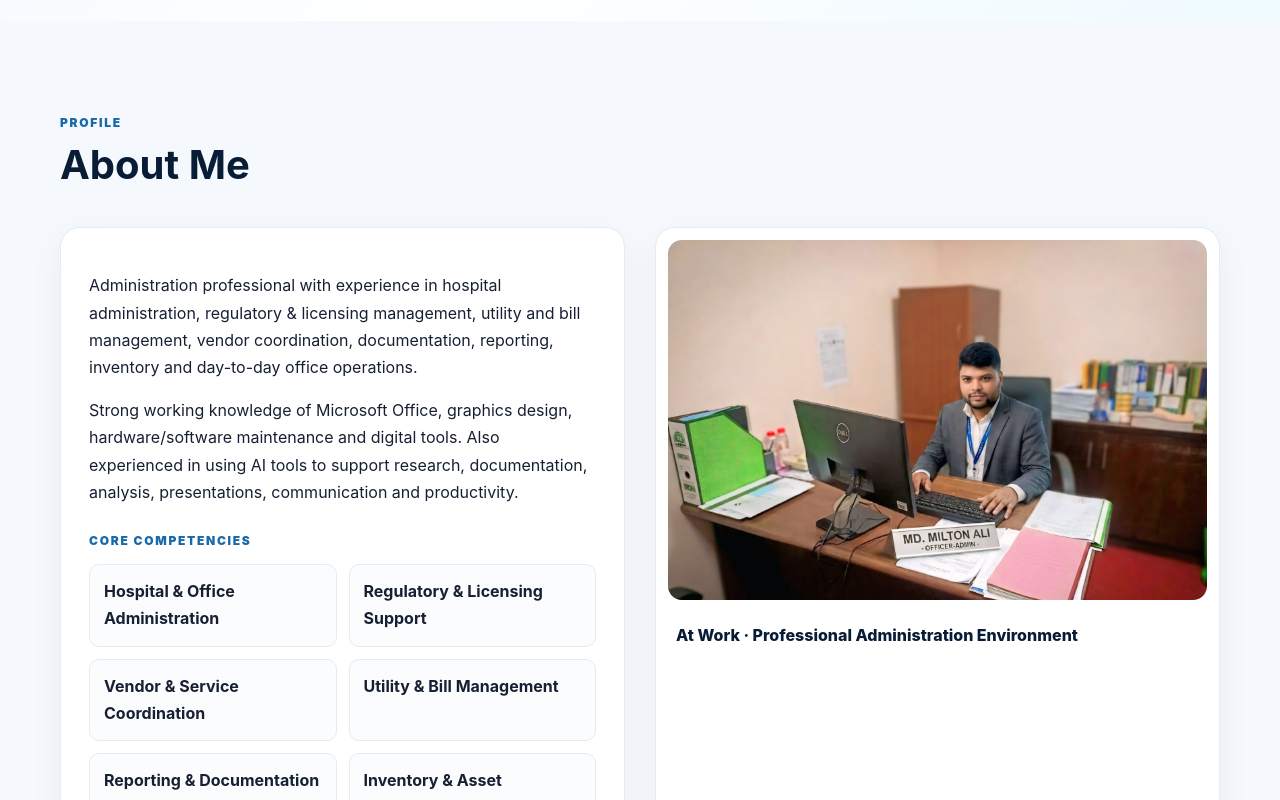
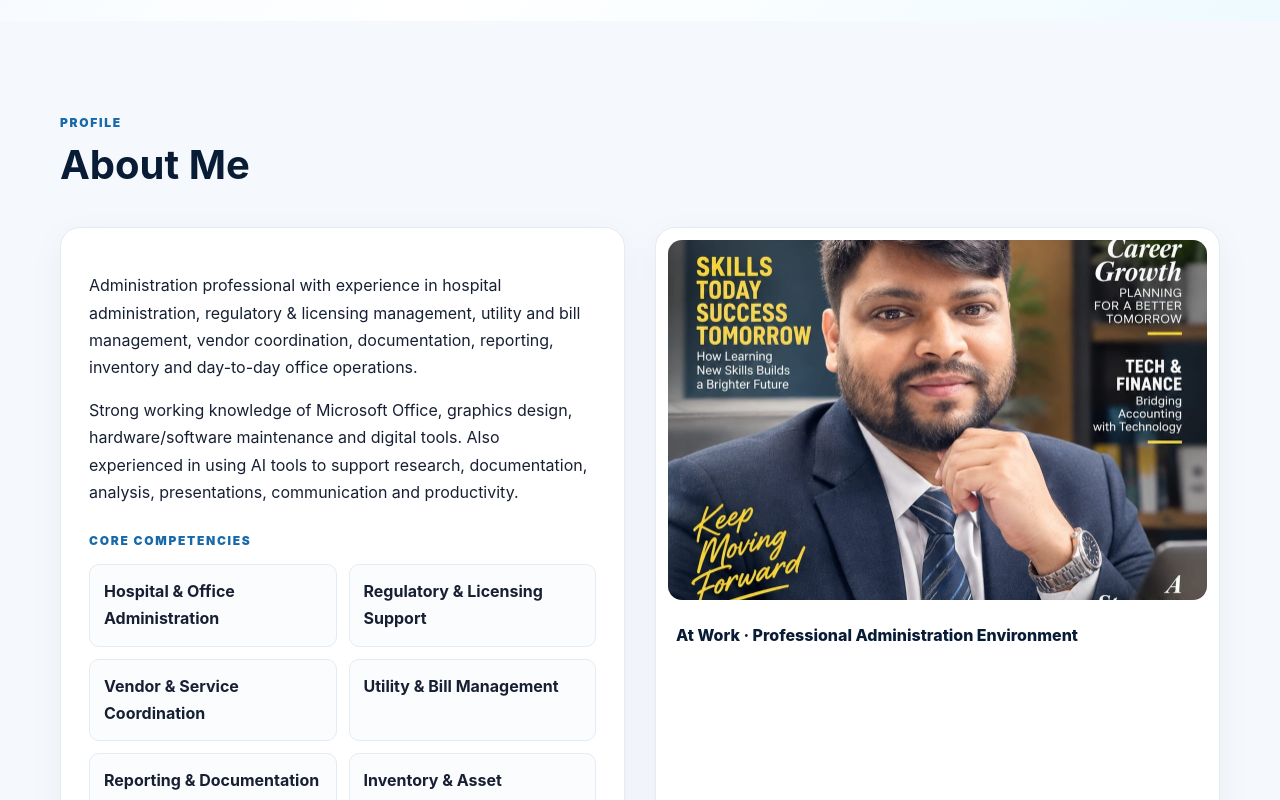
Before and after one commit to miltonaliaah-droid/md-milton-ali-portfolio, a plain HTML site: page index.html in a window 1280 px wide. Shown: the part 606-1406 px from the top of the page. Drawn offline with Linux system fonts and the light colour scheme.

Commit message:
Update index.html

```diff
--- a/index.html
+++ b/index.html
@@ -38,7 +38,7 @@
 
 <section id="about"><div class="container"><div class="head"><div class="eyebrow">Profile</div><h2 class="title">About Me</h2></div>
 <div class="about"><div class="card"><p>Administration professional with experience in hospital administration, regulatory & licensing management, utility and bill management, vendor coordination, documentation, reporting, inventory and day-to-day office operations.</p><p>Strong working knowledge of Microsoft Office, graphics design, hardware/software maintenance and digital tools. Also experienced in using AI tools to support research, documentation, analysis, presentations, communication and productivity.</p><div class="eyebrow" style="margin-top:25px">Core Competencies</div><div class="skills" style="margin-top:13px"><div class="skill">Hospital & Office Administration</div><div class="skill">Regulatory & Licensing Support</div><div class="skill">Vendor & Service Coordination</div><div class="skill">Utility & Bill Management</div><div class="skill">Reporting & Documentation</div><div class="skill">Inventory & Asset Management</div><div class="skill">Microsoft Office & Data Handling</div><div class="skill">AI-Assisted Productivity</div></div></div>
-<div class="card photo-card"><img src="images/photo-01.jpg" alt="Md. Milton Ali at workplace"><div class="caption">At Work · Professional Administration Environment</div></div></div></div></section>
+<div class="card photo-card"><img src="images/photo-14.jpg" alt="Md. Milton Ali at workplace"><div class="caption">At Work · Professional Administration Environment</div></div></div></div></section>
 
 <section id="experience" class="white"><div class="container"><div class="head"><div class="eyebrow">Career</div><h2 class="title">Professional Experience</h2><p class="subtitle">A career journey across healthcare administration, office operations, data management and technology training.</p></div>
 <div class="timeline">
```
